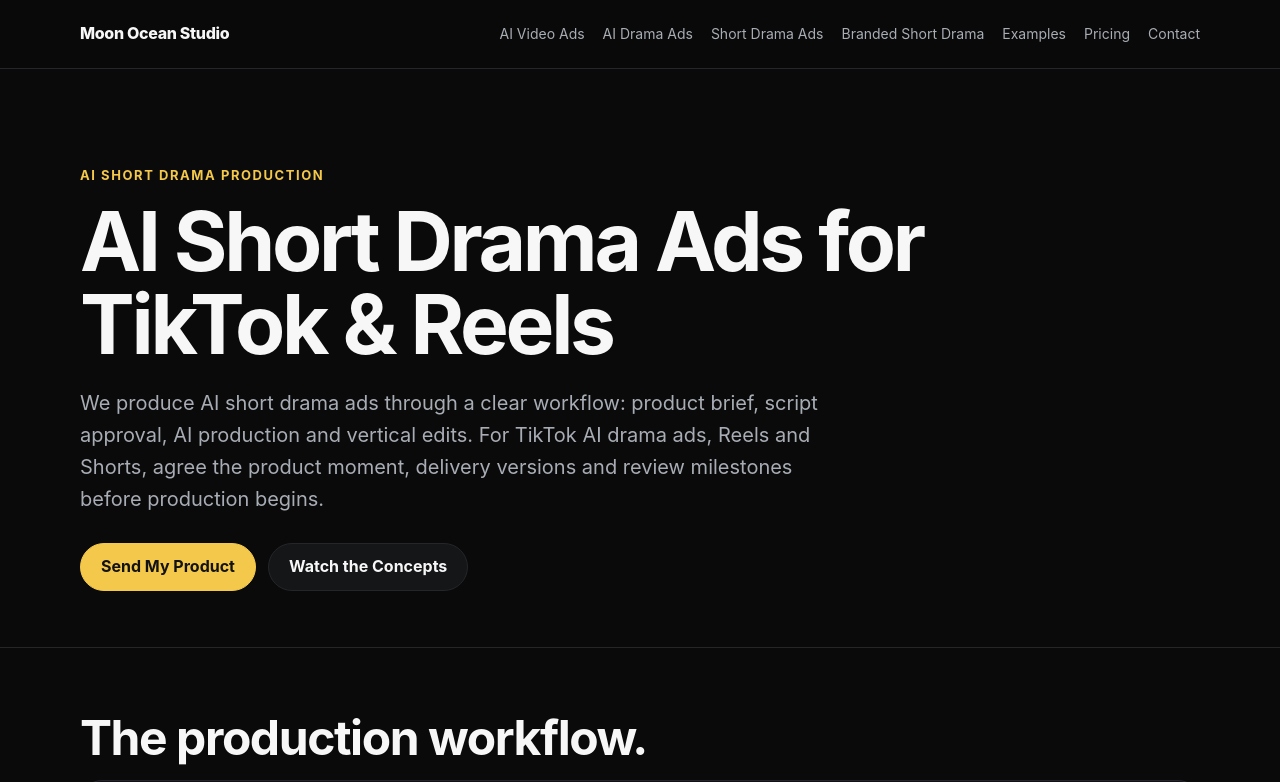
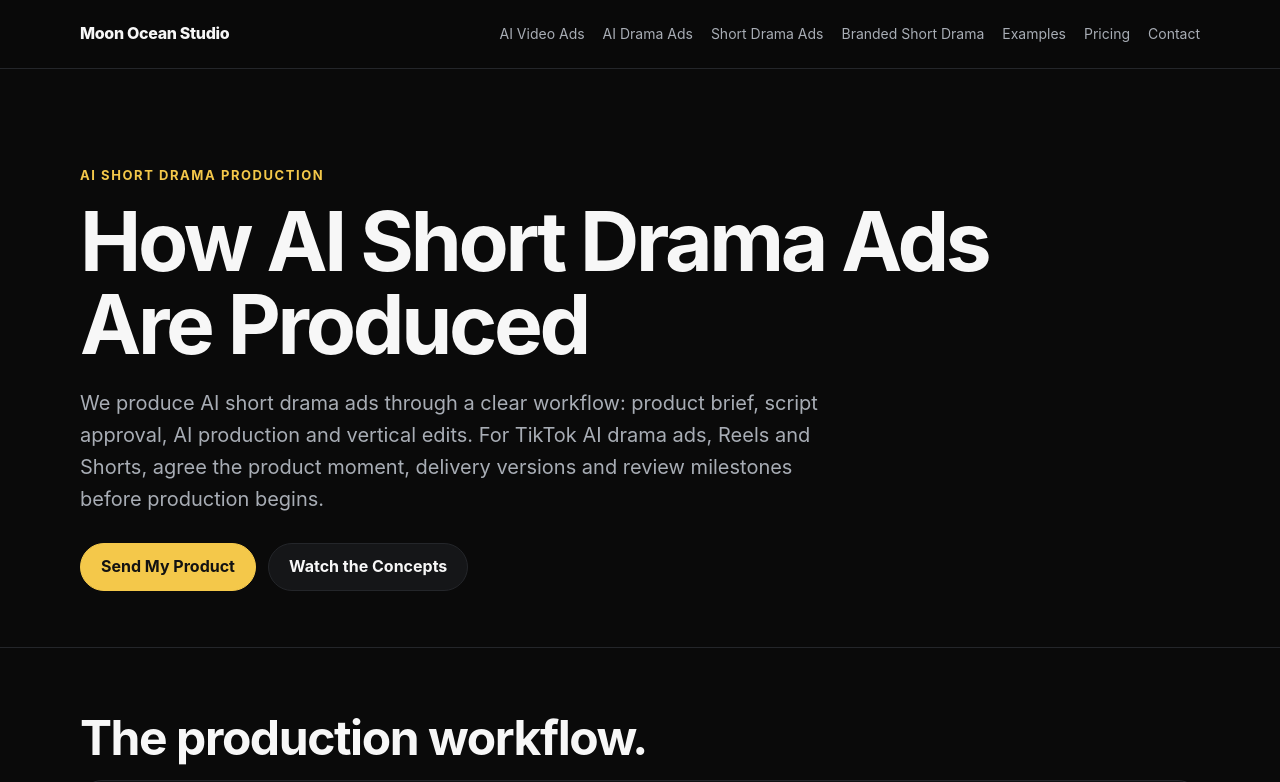
Before and after one commit to yamada0036/ai-drama-landing-no-supabase, a Next.js app: page /ai-short-drama-ads in a window 1280 px wide. Shown: the top 782 px of the page. Built offline with nearby package versions, Linux system fonts and the light colour scheme.

Commit message:
SEO: differentiate ai-drama-ads, ai-short-drama-ads and branded-short-drama titles/H1s

```diff
--- a/app/ai-short-drama-ads/page.js
+++ b/app/ai-short-drama-ads/page.js
@@ -4,7 +4,7 @@ import BuyerFAQ from '../../components/BuyerFAQ';
 
 export const metadata = pageMetadata(
   "/ai-short-drama-ads",
-  "AI Short Drama Ads for TikTok & Reels: How We Produce Them",
+  "How AI Short Drama Ads Are Produced | Moon Ocean Studio",
   "How we make AI short drama ads for brands: script, AI production and vertical edits for TikTok, Reels and Shorts. See the process and timeline."
 );
 const stages = [
@@ -23,7 +23,7 @@ const faqs = [
 ];
 export default function Page() {
   return <main>
-    <section className="hero"><div className="container"><div className="eyebrow">AI short drama production</div><h1>AI Short Drama Ads for TikTok & Reels</h1><p className="lead">We produce AI short drama ads through a clear workflow: product brief, script approval, AI production and vertical edits. For TikTok AI drama ads, Reels and Shorts, agree the product moment, delivery versions and review milestones before production begins.</p><div className="actions"><Link className="btn primary" href="/contact">Send My Product</Link><Link className="btn secondary" href="/examples">Watch the Concepts</Link></div></div></section>
+    <section className="hero"><div className="container"><div className="eyebrow">AI short drama production</div><h1>How AI Short Drama Ads Are Produced</h1><p className="lead">We produce AI short drama ads through a clear workflow: product brief, script approval, AI production and vertical edits. For TikTok AI drama ads, Reels and Shorts, agree the product moment, delivery versions and review milestones before production begins.</p><div className="actions"><Link className="btn primary" href="/contact">Send My Product</Link><Link className="btn secondary" href="/examples">Watch the Concepts</Link></div></div></section>
     <section className="section"><div className="container"><h2>The production workflow.</h2><div className="workflow-list">{stages.map(([title, body]) => <article className="card" key={title}><h3>{title}</h3><p>{body}</p></article>)}</div></div></section>
     <section className="section"><div className="container two-col"><div><div className="eyebrow">Product fidelity</div><h2>Keep the actual product recognizable.</h2></div><div className="editorial"><p>A generated scene can look convincing while changing the item you sell. Use real product imagery or footage when exact details matter, and review close-ups before approving the cut.</p><ul className="clean"><li>Jewelry: shape, stones, metal color, chain and clasp</li><li>Watches: dial, hands, markings, case and strap</li><li>Handbags: silhouette, hardware, texture and logo</li></ul><p>For mixed production, the environment can be generated while the product and logo are added from supplied assets. <a href="https://www.chipscat.com/en/blog/ai-video-with-real-products/" target="_blank" rel="noopener noreferrer">Read a studio’s explanation of the mixed workflow</a>.</p></div></div></section>
     <section id="brief" className="section"><div className="container"><h2>A brief you can copy.</h2><div className="card brief-template editorial"><p><strong>Product:</strong> Product URL, front/back/side photos, a close-up, logo files and a scale reference. List details that must not change.<br /><strong>Audience:</strong> Market, language and intended buyer.<br /><strong>Objective:</strong> Awareness, store visits or a purchase test. Name the primary outcome.<br /><strong>Story:</strong> Tone, product role, references and anything to avoid.<br /><strong>Delivery:</strong> Target runtime, platforms, aspect ratios, number of hooks, languages, captions and audio versions.<br /><strong>Scope:</strong> Budget ceiling, desired deadline, one approver, review rounds and intended usage.<br /><strong>Assets:</strong> Identify who supplies the product footage, music, voices and any licensed references.</p></div><p className="editorial">Copy these fields into <Link href="/contact">your product inquiry</Link>. The final deliverables, price and milestones are confirmed in the written quote.</p></div></section>
```
